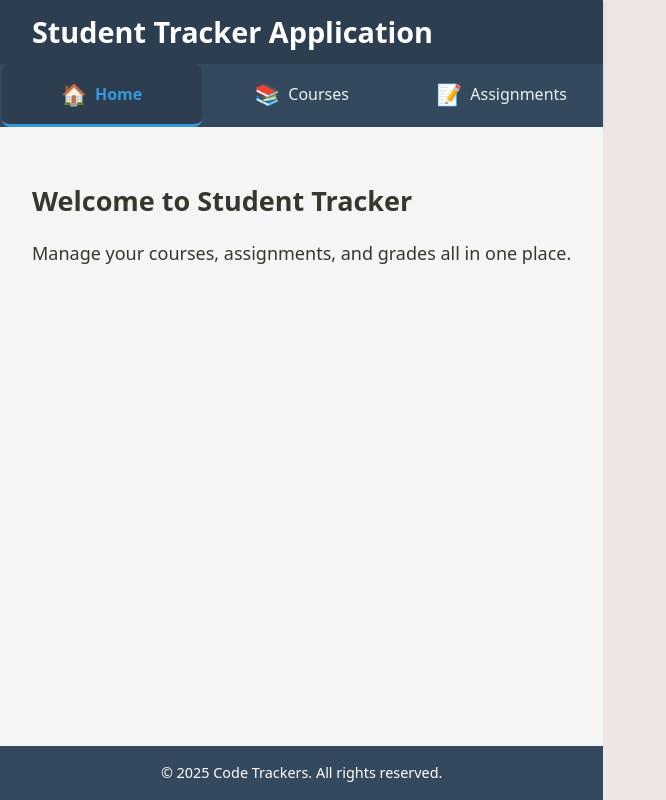
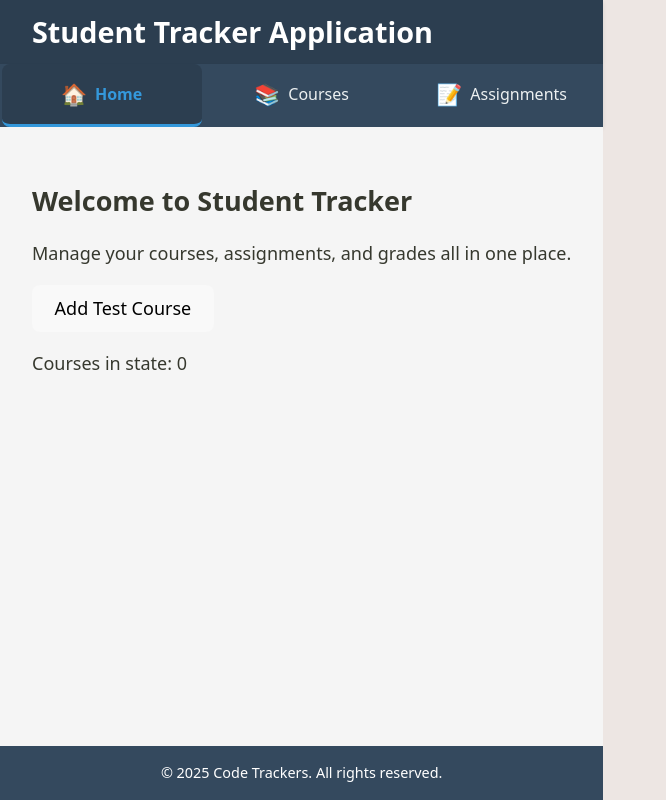
Before and after one commit to NoahPMan/full-stack-dev_student-tracker-api, a React app in the folder frontend/: page / in a window 1280 px wide. Shown: the whole page, without its empty margins (0-666 px from the left). Built offline with nearby package versions, Linux system fonts and the light colour scheme; the HTML template or start-up script is replaced by a standard one.

Commit message:
feat: update App.tsx file to run test

```diff
--- a/frontend/src/App.tsx
+++ b/frontend/src/App.tsx
@@ -1,12 +1,25 @@
 import Layout from './components/Layout';
+import { useCourses } from './context/CourseContext';
 import './App.css';
 
 function App() {
+  const { courses, addCourse } = useCourses();
+
+  const handleTest = () => {
+    addCourse({
+      code: 'TEST101',
+      name: 'Test Course',
+      credits: 3
+    });
+  };
+
   return (
     <Layout>
       <div className="app-content">
         <h2>Welcome to Student Tracker</h2>
         <p>Manage your courses, assignments, and grades all in one place.</p>
+        <button onClick={handleTest}>Add Test Course</button>
+        <p>Courses in state: {courses.length}</p>
       </div>
     </Layout>
   );
```
